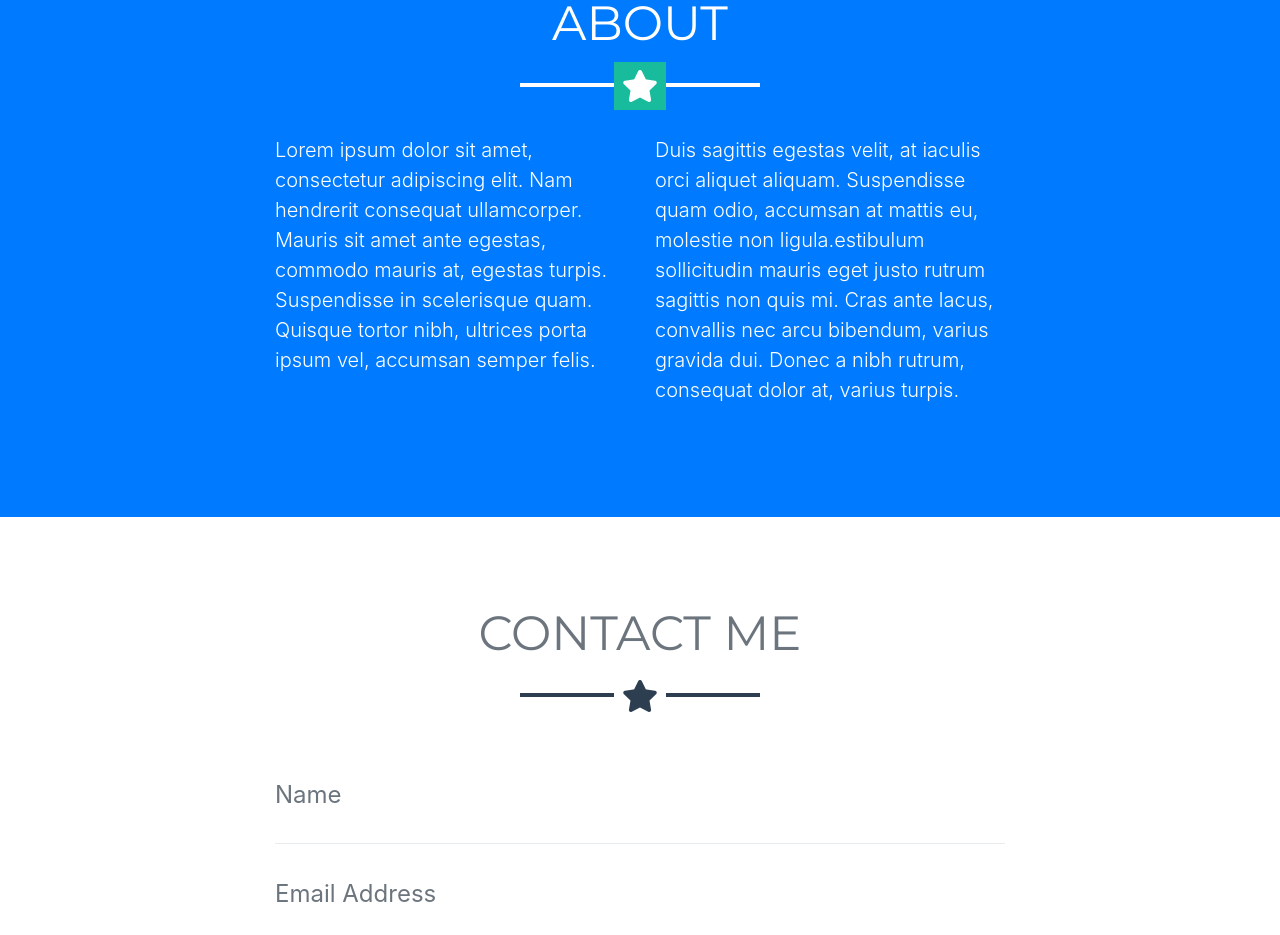
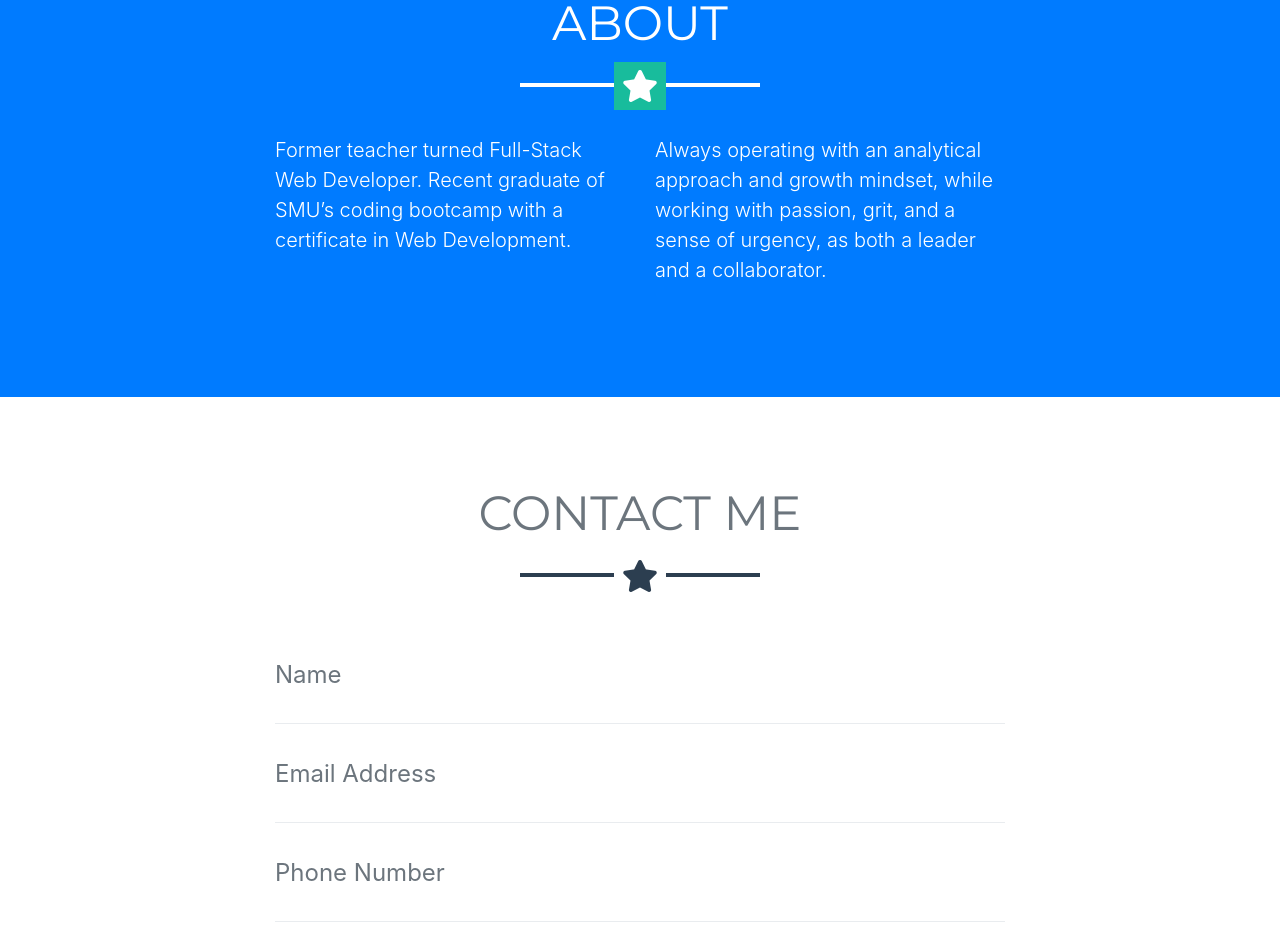
Before and after one commit to treviskaiser/portfolio, a website with bundled scripts: page index.html in a window 1280 px wide. Shown: the part 2688-3623 px from the top of the page. Built offline with nearby package versions, Linux system fonts and the light colour scheme.

Commit message:
update about me

```diff
--- a/index.html
+++ b/index.html
@@ -320,21 +320,16 @@
         <div class="row">
           <div class="col-lg-4 ml-auto">
             <p class="lead">
-              Lorem ipsum dolor sit amet, consectetur adipiscing elit. Nam
-              hendrerit consequat ullamcorper. Mauris sit amet ante egestas,
-              commodo mauris at, egestas turpis. Suspendisse in scelerisque
-              quam. Quisque tortor nibh, ultrices porta ipsum vel, accumsan
-              semper felis.
+              Former teacher turned Full-Stack Web Developer. Recent graduate of
+              SMU’s coding bootcamp with a certificate in Web Development.
+
             </p>
           </div>
           <div class="col-lg-4 mr-auto">
             <p class="lead">
-              Duis sagittis egestas velit, at iaculis orci aliquet aliquam.
-              Suspendisse quam odio, accumsan at mattis eu, molestie non
-              ligula.estibulum sollicitudin mauris eget justo rutrum sagittis
-              non quis mi. Cras ante lacus, convallis nec arcu bibendum, varius
-              gravida dui. Donec a nibh rutrum, consequat dolor at, varius
-              turpis.
+             Always operating with an analytical approach and growth mindset,
+              while working with passion, grit, and a sense of urgency, as both
+              a leader and a collaborator.
             </p>
           </div>
         </div>
```
